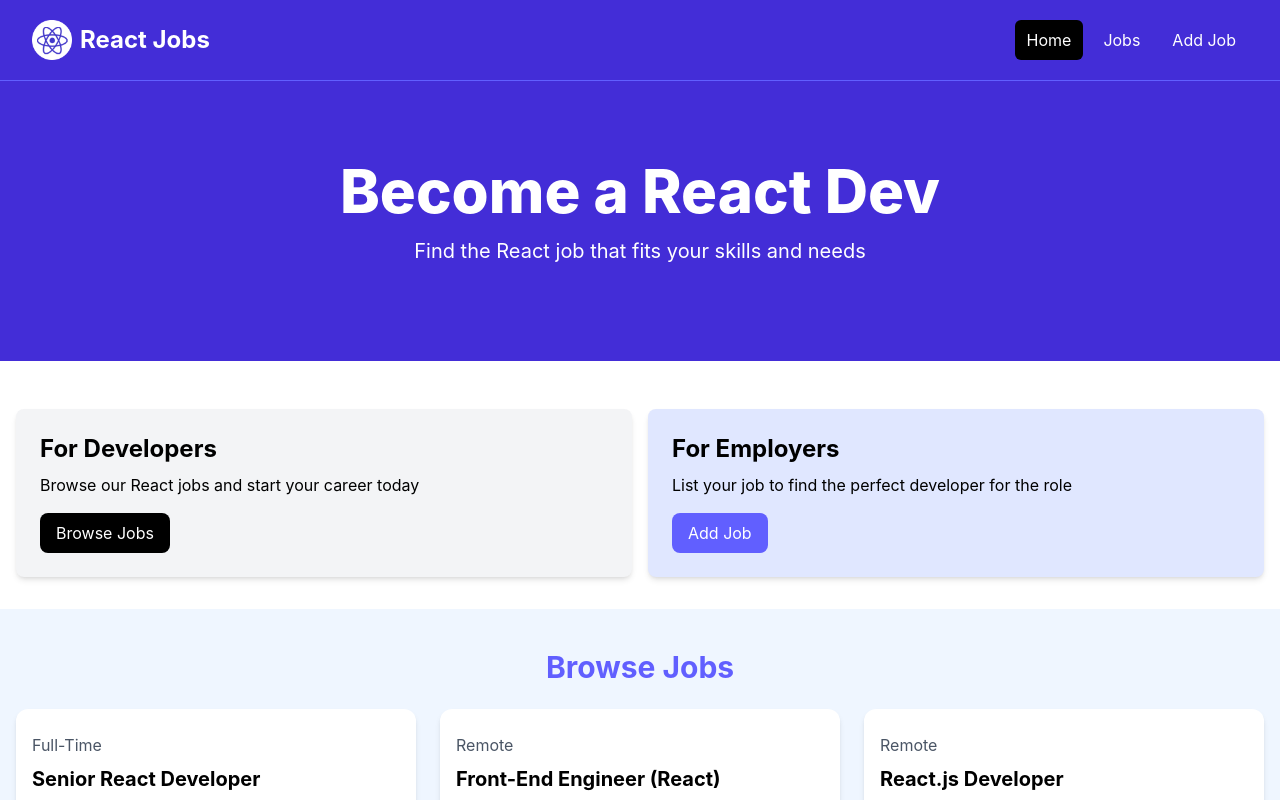
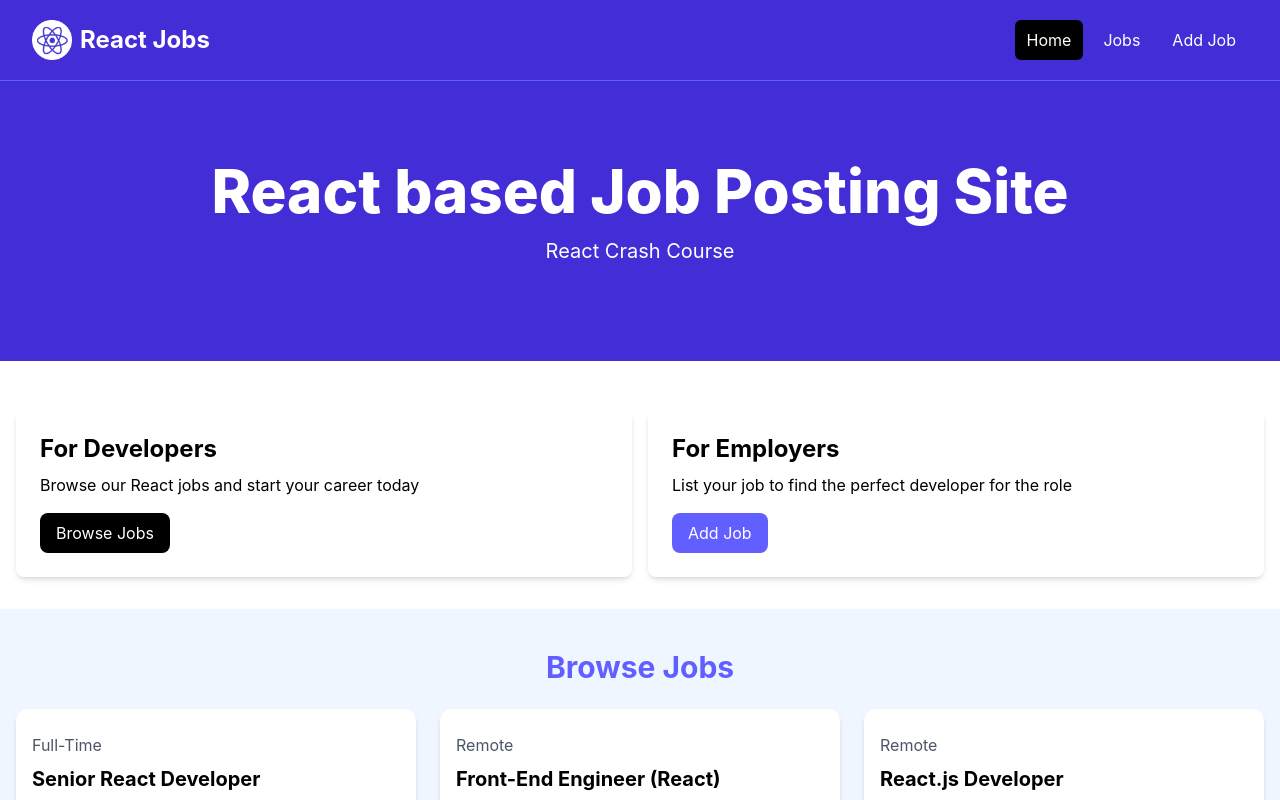
Before and after one commit to pdas544/job-site-react, a React (Vite) app: page / in a window 1280 px wide. Shown: the top 800 px of the page. Built offline with nearby package versions, Linux system fonts and the light colour scheme.

Commit message:
create card component. pass children to the card component using props.

```diff
--- a/src/App.jsx
+++ b/src/App.jsx
@@ -1,5 +1,6 @@
 import Navbar from "./components/Navbar"
 import Hero from "./components/Hero"
+import HomeCards from "./components/HomeCards"
 
 
 function App() {
@@ -9,40 +10,10 @@ function App() {
     <>
 
     <Navbar />
-   <Hero />
+   <Hero/>
+    <HomeCards />
 
 
-    {/* <!-- Developers and Employers --> */}
-    <section className="py-4">
-      <div className="container-xl lg:container m-auto">
-        <div className="grid grid-cols-1 md:grid-cols-2 gap-4 p-4 rounded-lg">
-          <div className="bg-gray-100 p-6 rounded-lg shadow-md">
-            <h2 className="text-2xl font-bold">For Developers</h2>
-            <p className="mt-2 mb-4">
-              Browse our React jobs and start your career today
-            </p>
-            <a
-              href="/jobs.html"
-              className="inline-block bg-black text-white rounded-lg px-4 py-2 hover:bg-gray-700"
-            >
-              Browse Jobs
-            </a>
-          </div>
-          <div className="bg-indigo-100 p-6 rounded-lg shadow-md">
-            <h2 className="text-2xl font-bold">For Employers</h2>
-            <p className="mt-2 mb-4">
-              List your job to find the perfect developer for the role
-            </p>
-            <a
-              href="/add-job.html"
-              className="inline-block bg-indigo-500 text-white rounded-lg px-4 py-2 hover:bg-indigo-600"
-            >
-              Add Job
-            </a>
-          </div>
-        </div>
-      </div>
-    </section>
 
     {/* <!-- Browse Jobs --> */}
     <section className="bg-blue-50 px-4 py-10">
--- /dev/null
+++ b/src/components/Card.jsx
@@ -0,0 +1,11 @@
+import React from 'react'
+
+const Card = ({children, bg="gray-100"}) => {
+  return (
+    <div className={`bg-${bg} p-6 rounded-lg shadow-md`}>
+        {children}
+    </div>
+  )
+}
+
+export default Card
--- a/src/components/Hero.jsx
+++ b/src/components/Hero.jsx
@@ -1,6 +1,6 @@
 import React from 'react'
 
-const Hero = () => {
+const Hero = ({title="React based Job Posting Site", subTitle="React Crash Course"}) => {
   return (
     <section className="bg-indigo-700 py-20 mb-4">
       <div
@@ -10,10 +10,10 @@ const Hero = () => {
           <h1
             className="text-4xl font-extrabold text-white sm:text-5xl md:text-6xl"
           >
-            Become a React Dev
+            {title}
           </h1>
           <p className="my-4 text-xl text-white">
-            Find the React job that fits your skills and needs
+            {subTitle}
           </p>
         </div>
       </div>
--- /dev/null
+++ b/src/components/HomeCards.jsx
@@ -0,0 +1,39 @@
+import React from 'react'
+import Card from "./Card"
+
+const HomeCards = () => {
+  return (
+      <section className="py-4">
+      <div className="container-xl lg:container m-auto">
+        <div className="grid grid-cols-1 md:grid-cols-2 gap-4 p-4 rounded-lg">
+         <Card>
+                <h2 className="text-2xl font-bold">For Developers</h2>
+                <p className="mt-2 mb-4">
+                Browse our React jobs and start your career today
+                </p>
+                <a
+                href="/jobs.html"
+                className="inline-block bg-black text-white rounded-lg px-4 py-2 hover:bg-gray-700"
+                >
+                Browse Jobs
+                </a>
+        </Card>
+          <Card bg="indigo-100">
+            <h2 className="text-2xl font-bold">For Employers</h2>
+            <p className="mt-2 mb-4">
+              List your job to find the perfect developer for the role
+            </p>
+            <a
+              href="/add-job.html"
+              className="inline-block bg-indigo-500 text-white rounded-lg px-4 py-2 hover:bg-indigo-600"
+            >
+              Add Job
+            </a>
+          </Card>
+        </div>
+      </div>
+    </section>
+  )
+}
+
+export default HomeCards
```
